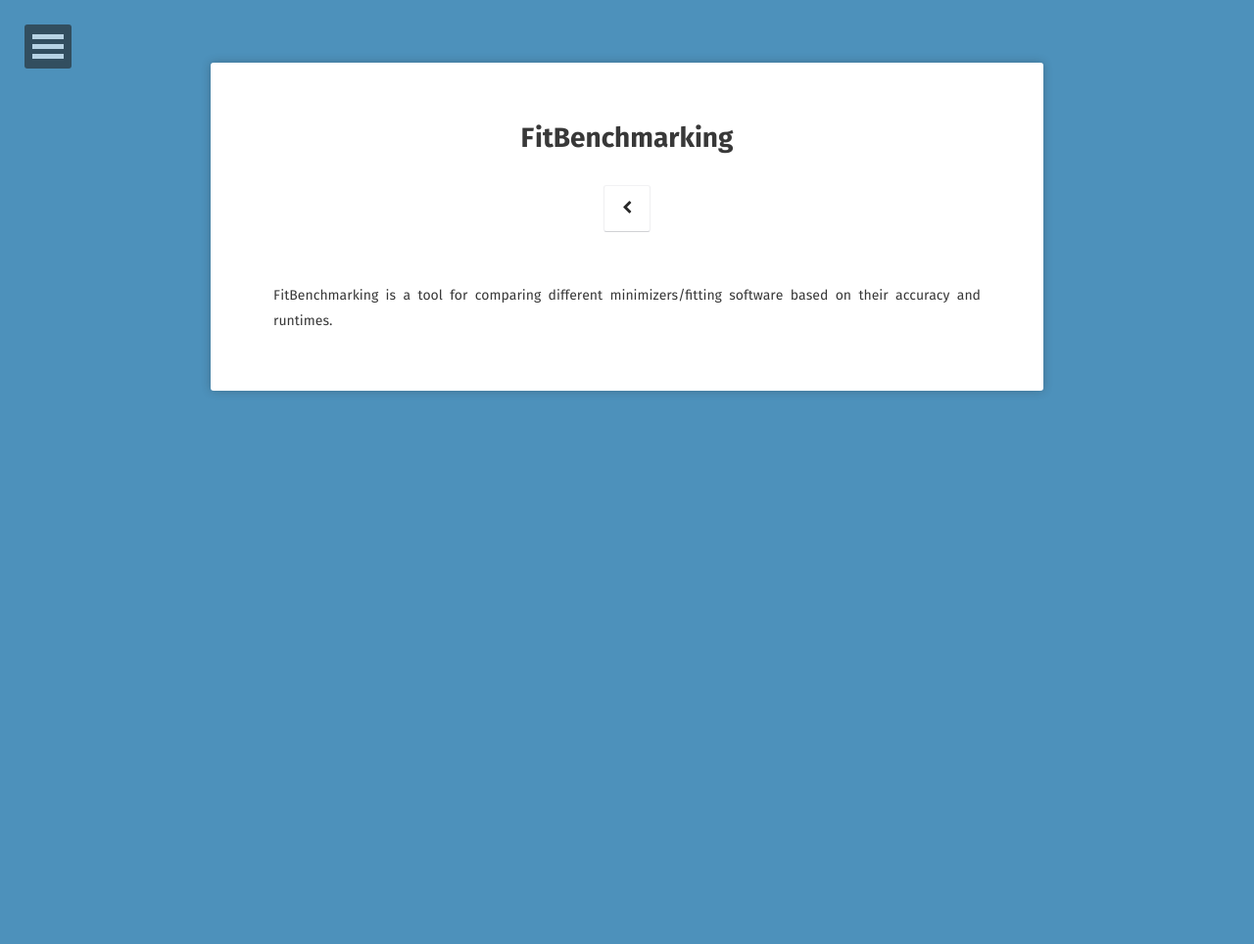
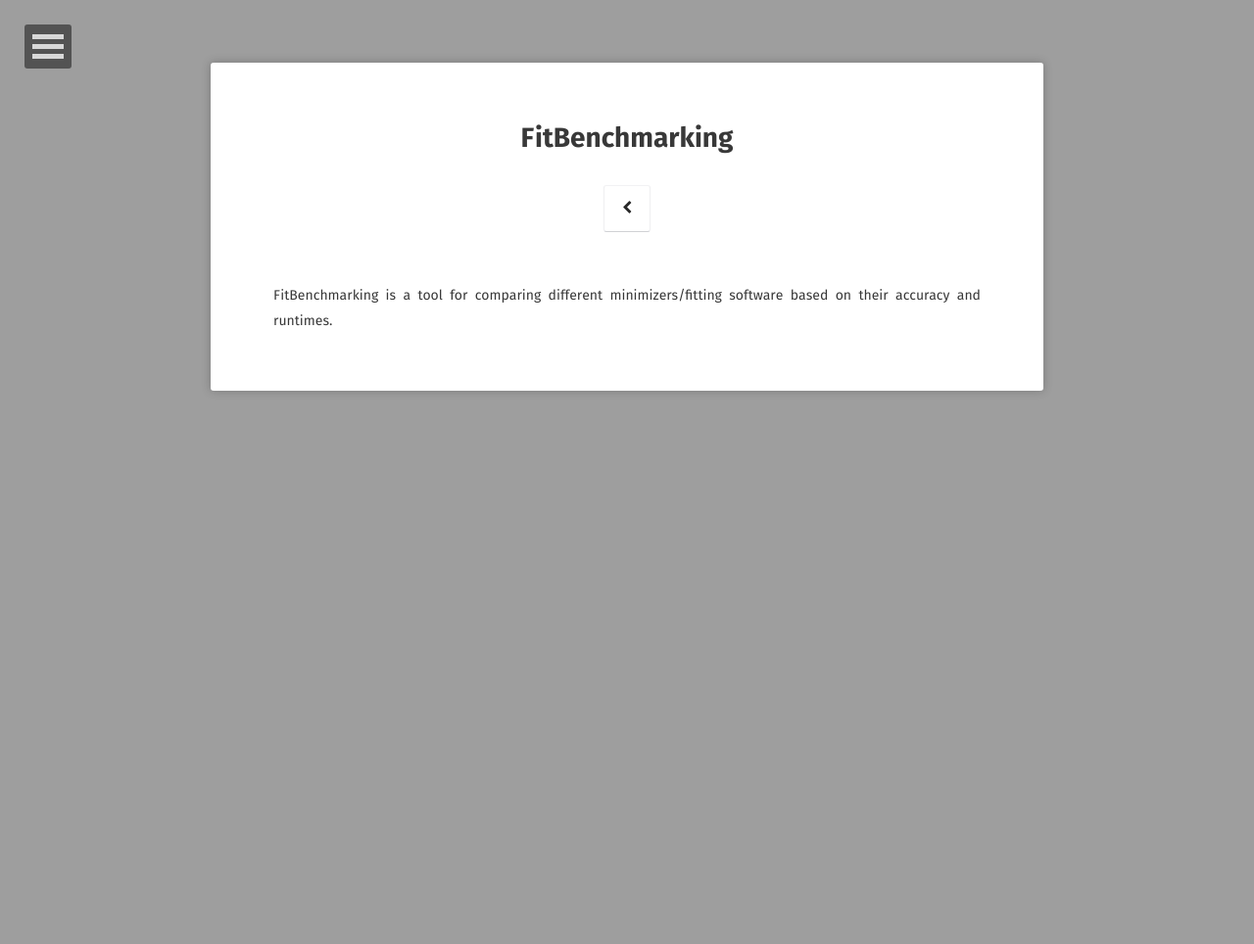
Before and after one commit to fitbenchmarking/fitbenchmarking.github.io, a Jekyll site: the page built from about/index.md, in a window 1280 px wide. Shown: the whole page at 98% size. Built offline with Jekyll 4.4.1, drawn with Linux system fonts in a browser that asks for light colours; some web fonts are replaced.

Commit message:
Revert "fix link to bkg image"
This reverts commit 8908417cef5e67f34bcee8f4b30dd0e6cabab7e4.

```diff
--- a/_config.yml
+++ b/_config.yml
@@ -5,7 +5,7 @@ description:        "Tool for comparing the run time and accuracy of minimizers
 reading_time:       true
 words_per_minute:   200
 logo:               'assets/img/fbmlogo.png'
-background:         'assets/img/bkg.png'
+background:         'assets/img/bkg.jpg'
 tiled_bg:           false   # Set this true if you want to tile your background image, otherwise it will be covered
 locale:             en_UK
 url:                https://fitbenchmarking.github.io/
```
